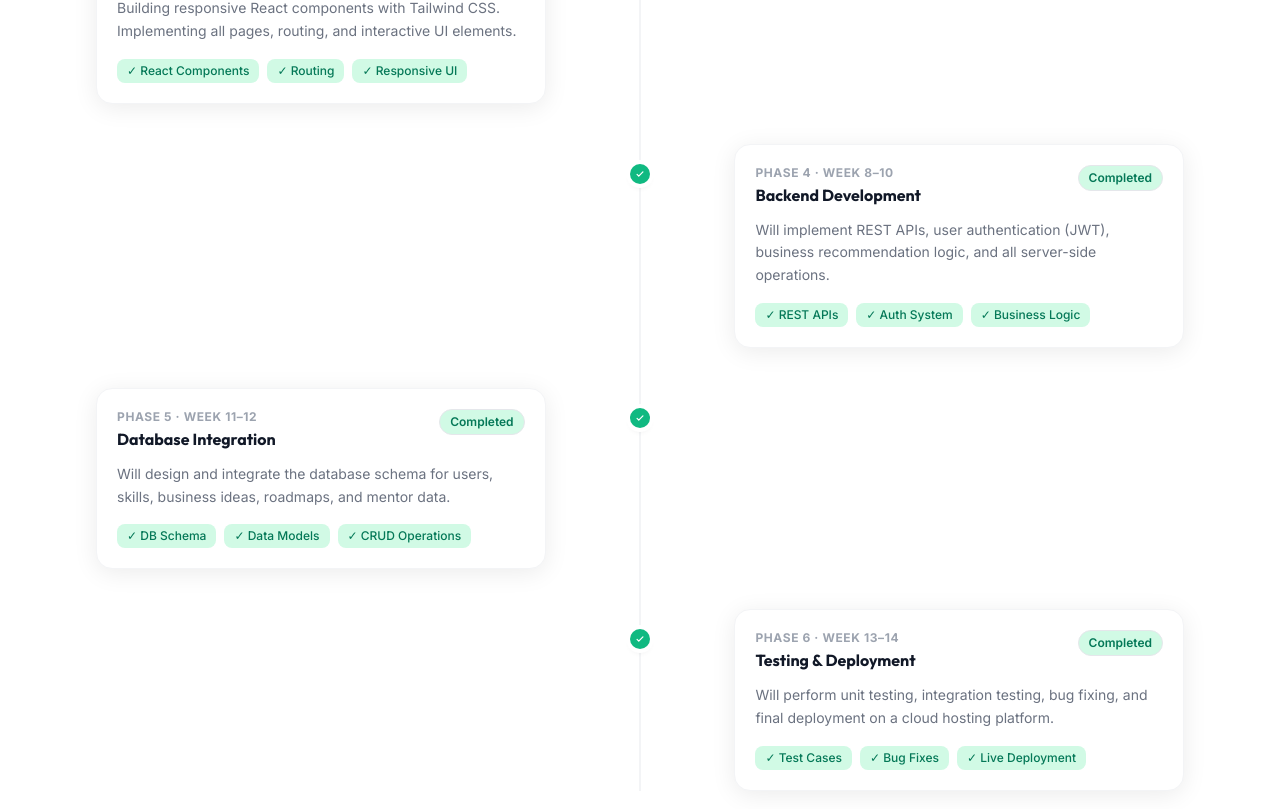
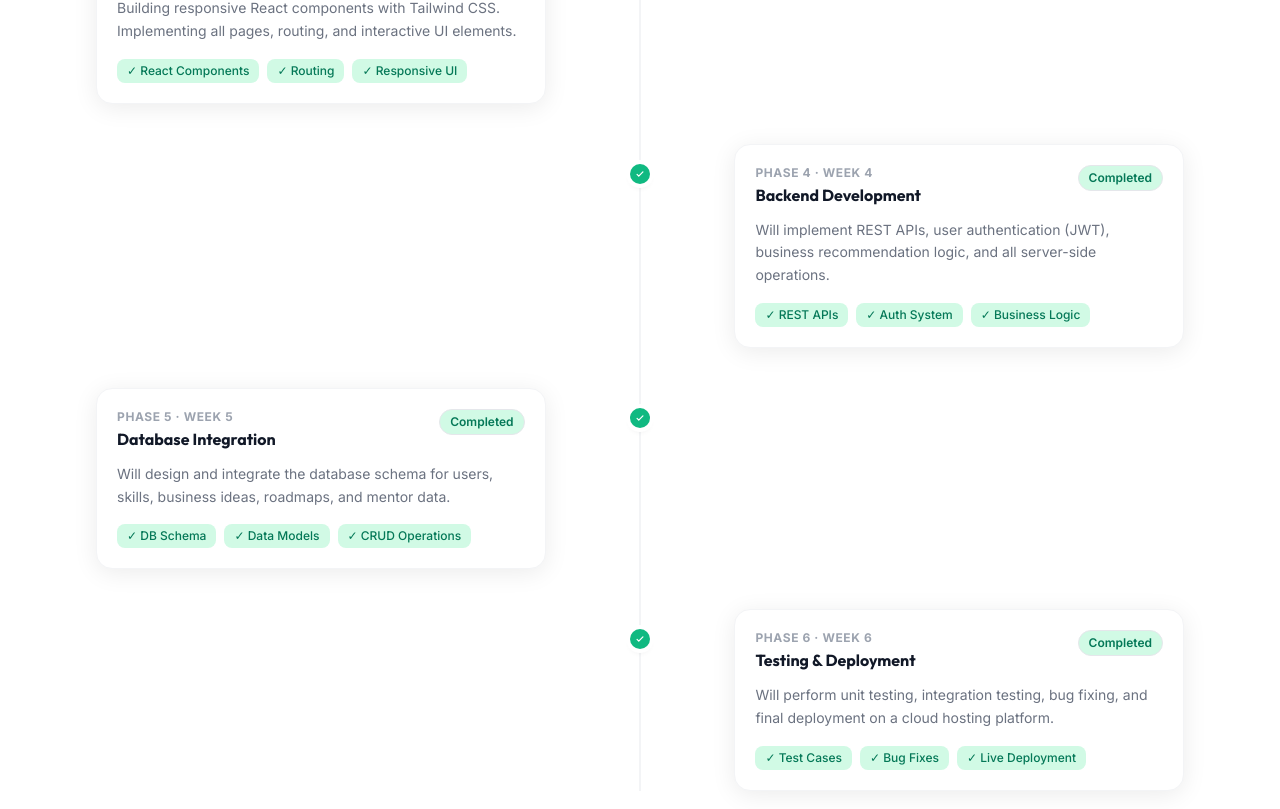
Before and after one commit to Tilak5953/EntreSkill-Hub, a React (Vite) app: page / in a window 1280 px wide. Shown: the part 7205-8014 px from the top of the page. Built offline with nearby package versions, Linux system fonts and the light colour scheme.

Commit message:
Update timeline dates to fit 6 weeks

```diff
--- a/src/components/home/ProjectProgressSection.jsx
+++ b/src/components/home/ProjectProgressSection.jsx
@@ -10,7 +10,7 @@ const phases = [
     title: 'Requirement Analysis',
     description: 'Identified problem statement, target users, core features, and technology stack through research and mentor discussions.',
     status: 'completed',
-    date: 'Week 1–2',
+    date: 'Week 1',
     deliverables: ['SRS Document', 'Use Case Diagrams', 'Tech Stack Decision'],
   },
   {
@@ -19,7 +19,7 @@ const phases = [
     title: 'UI/UX Design',
     description: 'Designed wireframes and high-fidelity mockups for all pages. Established design system, color palette, and component library.',
     status: 'completed',
-    date: 'Week 3–4',
+    date: 'Week 2',
     deliverables: ['Wireframes', 'Design System', 'Page Mockups'],
   },
   {
@@ -28,7 +28,7 @@ const phases = [
     title: 'Frontend Development',
     description: 'Building responsive React components with Tailwind CSS. Implementing all pages, routing, and interactive UI elements.',
     status: 'completed',
-    date: 'Week 5–7',
+    date: 'Week 3',
     deliverables: ['React Components', 'Routing', 'Responsive UI'],
   },
   {
@@ -37,7 +37,7 @@ const phases = [
     title: 'Backend Development',
     description: 'Will implement REST APIs, user authentication (JWT), business recommendation logic, and all server-side operations.',
     status: 'completed',
-    date: 'Week 8–10',
+    date: 'Week 4',
     deliverables: ['REST APIs', 'Auth System', 'Business Logic'],
   },
   {
@@ -46,7 +46,7 @@ const phases = [
     title: 'Database Integration',
     description: 'Will design and integrate the database schema for users, skills, business ideas, roadmaps, and mentor data.',
     status: 'completed',
-    date: 'Week 11–12',
+    date: 'Week 5',
     deliverables: ['DB Schema', 'Data Models', 'CRUD Operations'],
   },
   {
@@ -55,7 +55,7 @@ const phases = [
     title: 'Testing & Deployment',
     description: 'Will perform unit testing, integration testing, bug fixing, and final deployment on a cloud hosting platform.',
     status: 'completed',
-    date: 'Week 13–14',
+    date: 'Week 6',
     deliverables: ['Test Cases', 'Bug Fixes', 'Live Deployment'],
   },
 ];
```
